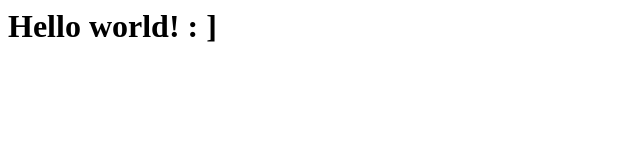
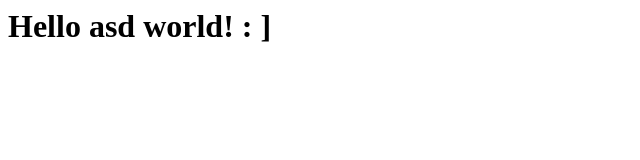
Before and after one commit to Glowczyns/first_git, a plain HTML site: page index.html in a window 1280 px wide. Shown: the whole page, without its empty margins (0-640 px from the left). Drawn offline with Linux system fonts and the light colour scheme.

Commit message:
3rd version

```diff
--- a/index.html
+++ b/index.html
@@ -1,5 +1,5 @@
 <html>
 <body>
-<h1>Hello world! : ]</h1>
+<h1>Hello asd world! : ]</h1>
 </body>
 </html>
```
